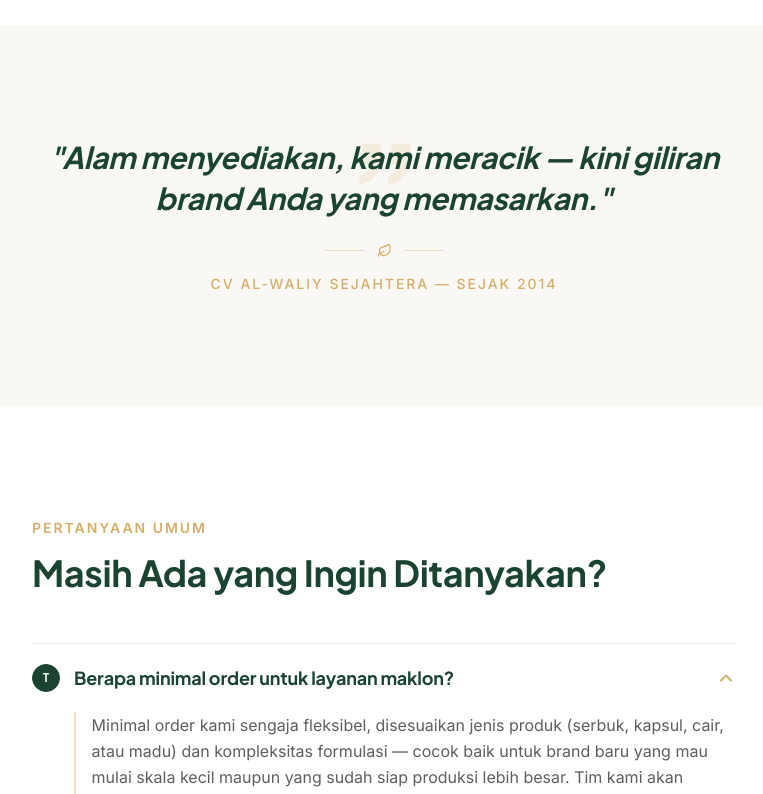
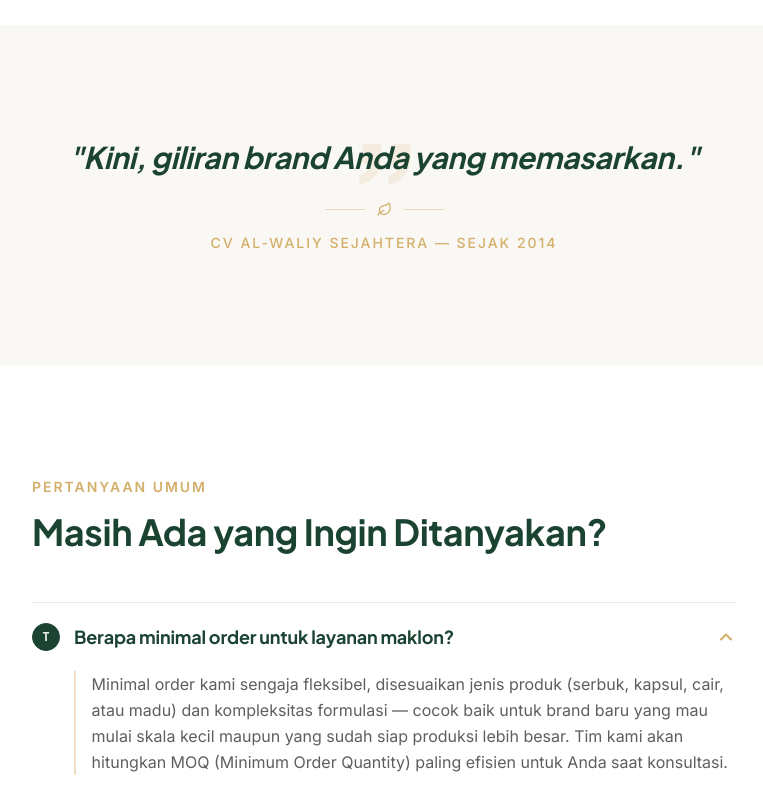
Before and after one commit to bael850/alwaliy-maklon, a React (Vite) app: page / in a window 1280 px wide. Shown: the part 8040-8834 px from the top of the page, without its empty margins (256-1019 px from the left). Built offline with nearby package versions, Linux system fonts and the light colour scheme.

Commit message:
fixing translation

```diff
--- a/src/i18n/translations.ts
+++ b/src/i18n/translations.ts
@@ -345,8 +345,7 @@ const id = {
     ],
   },
   pullQuote: {
-    quote:
-      "Alam menyediakan, kami meracik — kini giliran brand Anda yang memasarkan.",
+    quote: "Kini, giliran brand Anda yang memasarkan.",
     attribution: "CV Al-Waliy Sejahtera — sejak 2014",
   },
   faq: {
@@ -356,7 +355,7 @@ const id = {
     faqs: [
       {
         q: "Berapa minimal order untuk layanan maklon?",
-        a: "Minimal order kami sengaja fleksibel, disesuaikan jenis produk (serbuk, kapsul, cair, atau madu) dan kompleksitas formulasi — cocok baik untuk brand baru yang mau mulai skala kecil maupun yang sudah siap produksi lebih besar. Tim kami akan hitungkan MOQ paling efisien untuk Anda saat konsultasi.",
+        a: "Minimal order kami sengaja fleksibel, disesuaikan jenis produk (serbuk, kapsul, cair, atau madu) dan kompleksitas formulasi — cocok baik untuk brand baru yang mau mulai skala kecil maupun yang sudah siap produksi lebih besar. Tim kami akan hitungkan MOQ (Minimum Order Quantity) paling efisien untuk Anda saat konsultasi.",
       },
       {
         q: "Apakah saya perlu formulasi sendiri?",
@@ -790,7 +789,7 @@ const en: typeof id = {
     ],
   },
   pullQuote: {
-    quote: "Nature provides, we craft — now it's your brand's turn to sell.",
+    quote: "Now, it's your brand's turn to emerge.",
     attribution: "CV Al-Waliy Sejahtera — since 2014",
   },
   faq: {
@@ -800,7 +799,7 @@ const en: typeof id = {
     faqs: [
       {
         q: "What's the minimum order for the maklon service?",
-        a: "Our minimum order is intentionally flexible, depending on the product type (powder, capsules, liquid, or honey) and formulation complexity — suitable for new brands starting small as well as those ready for larger production. Our team will calculate the most efficient MOQ for you during consultation.",
+        a: "Our minimum order is intentionally flexible, depending on the product type (powder, capsules, liquid, or honey) and formulation complexity — suitable for new brands starting small as well as those ready for larger production. Our team will calibrate the most efficient MOQ (Minimum Order Quantity) for you during consultation.",
       },
       {
         q: "Do I need my own formulation?",
```
